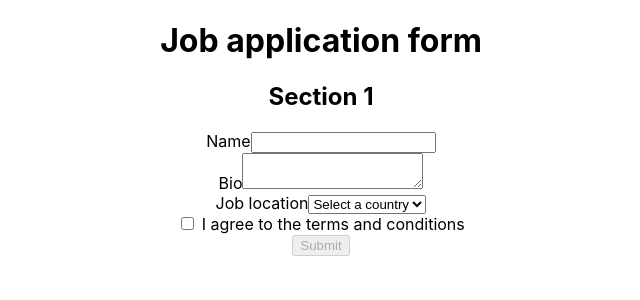
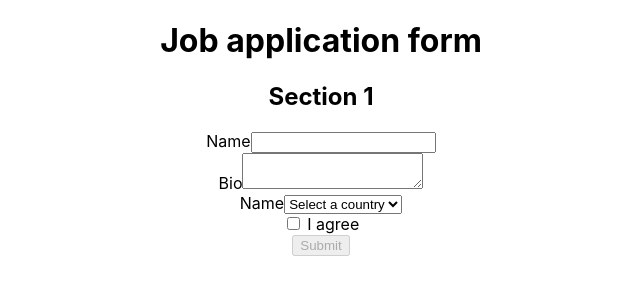
Before and after one commit to momirzaei/Learning-testing-in-react, a React (Create React App) app: page / in a window 1280 px wide. Shown: the top 300 px of the page, without its empty margins (319-959 px from the left). Built offline with nearby package versions, Linux system fonts and the light colour scheme.

Commit message:
adding getLabelText

```diff
--- a/src/components/application/application.jsx
+++ b/src/components/application/application.jsx
@@ -5,7 +5,9 @@
       <h2>Section 1</h2>
       <form>
         <div>
-          <label htmlFor="name">Name</label>
+          <label htmlFor="name" placeholder="Fullname">
+            Name
+          </label>
           <input type="text" id="name" />
         </div>
         <div>
@@ -13,7 +15,7 @@
           <textarea name="bio" id="bio" />
         </div>
         <div>
-          <label htmlFor="job-location">Job location</label>
+          <label htmlFor="job-location">Name</label>
           <select id="job-location">
             <option value="">Select a country</option>
             <option value="US">United States</option>
@@ -25,8 +27,7 @@
         </div>
         <div>
           <label>
-            <input type="checkbox" id="terms" /> I agree to the terms and
-            conditions
+            <input type="checkbox" id="terms" /> I agree
           </label>
         </div>
         <button disabled>Submit</button>
```
Also changed, not shown: 1 other file (tests, documents, lock files or other folders).
